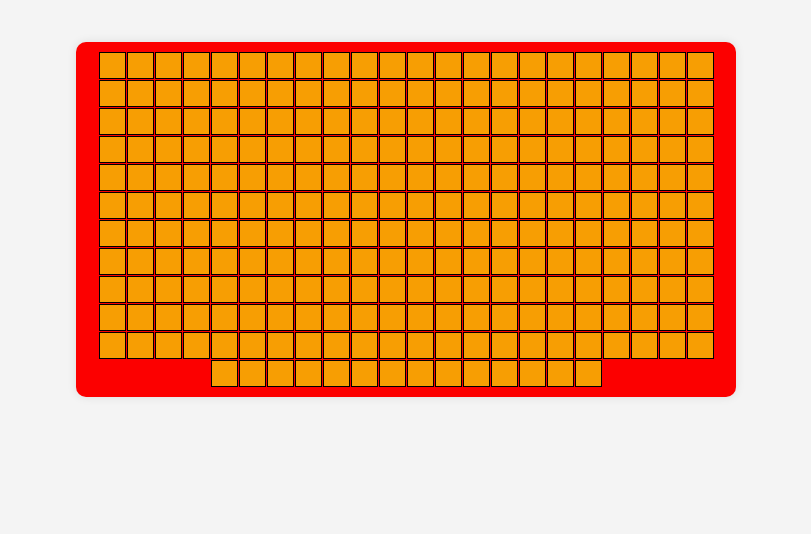
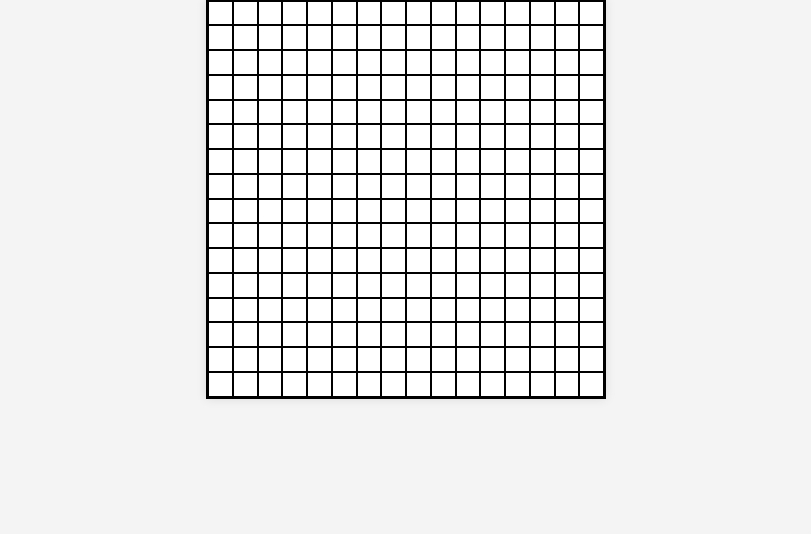
Before and after one commit to engamo/etch-a-sketch, a plain HTML site: page index.html in a window 1280 px wide. Shown: the part 266-800 px from the top of the page, without its empty margins (234-1045 px from the left). Drawn offline with Linux system fonts and the light colour scheme.

Commit message:
updated the sketch to a perfect square

```diff
--- a/index.html
+++ b/index.html
@@ -16,9 +16,7 @@
       <button id="eraser">Eraser</button>
       <button class="new-grid-btn" id="grid-size">Create new Grid</button>
     </div>
-    <div class="container">
-      <div id="grid-container"></div>
-    </div>
+    <div class="container"></div>
     <script src="/script.js"></script>
   </body>
 </html>
--- a/script.js
+++ b/script.js
@@ -1,35 +1,34 @@
-const container = document.querySelector('#grid-container');
-const gridSizeButton = document.querySelector('#grid-size');
-const resetButton = document.querySelector('#reset');
-const colorButton = document.querySelector('#color');
-const blackButton = document.querySelector('#black');
-const rainbowButton = document.querySelector('#rainbow');
-const eraserButton = document.querySelector('#eraser');
+const container = document.querySelector(".container");
+const gridSizeButton = document.querySelector("#grid-size");
+const resetButton = document.querySelector("#reset");
+const colorButton = document.querySelector("#color");
+const blackButton = document.querySelector("#black");
+const rainbowButton = document.querySelector("#rainbow");
+const eraserButton = document.querySelector("#eraser");
 
-let currentColor = 'black'; // Default color is black
+let currentColor = "black";
 
 // Function to create a grid of a given size
 function createGrid(size) {
-  container.innerHTML = ''; // Clear the existing grid
-
-  const squareSize = 400 / size;
+  container.innerHTML = ""; // Clear the existing grid
+  let containerSize = container.clientWidth;
+  const squareSize = containerSize / size;
   for (let i = 0; i < size * size; i++) {
-    const div = document.createElement('div');
-    div.classList.add('grid-item');
+    const div = document.createElement("div");
+    div.classList.add("grid-item");
     div.style.width = `${squareSize}px`;
     div.style.height = `${squareSize}px`;
 
     // Add the event listener to change color on hover
-    div.addEventListener('mouseover', function () {
-      if (currentColor === 'rainbow') {
+    div.addEventListener("mouseover", function () {
+      if (currentColor === "rainbow") {
         div.style.backgroundColor = getRandomColor();
-      } else if (currentColor === 'eraser') {
-        div.style.backgroundColor = 'rgb(247, 158, 3)'; // Erase to the original color
+      } else if (currentColor === "eraser") {
+        div.style.backgroundColor = "#fff"; // Erase to the original color
       } else {
         div.style.backgroundColor = currentColor;
       }
     });
-
     container.appendChild(div);
   }
 }
@@ -43,39 +42,39 @@ function getRandomColor() {
 }
 
 // Reset the grid (clear all colors)
-resetButton.addEventListener('click', () => createGrid(16));
+resetButton.addEventListener("click", () => createGrid(16));
 
 // Set color to black
-blackButton.addEventListener('click', () => {
-  currentColor = 'black';
+blackButton.addEventListener("click", () => {
+  currentColor = "black";
 });
 
 // Set color to a custom color chosen by the user
-colorButton.addEventListener('click', () => {
-  const color = prompt('Enter a color:');
-  currentColor = color ? color : 'black'; // Default to black if no color is entered
+colorButton.addEventListener("click", () => {
+  const color = prompt("Enter a color:");
+  currentColor = color ? color : "black"; // Default to black if no color is entered
 });
 
 // Set color to rainbow effect
-rainbowButton.addEventListener('click', () => {
-  currentColor = 'rainbow';
+rainbowButton.addEventListener("click", () => {
+  currentColor = "rainbow";
 });
 
 // Set color to the original grid color (eraser)
-eraserButton.addEventListener('click', () => {
-  currentColor = 'eraser';
+eraserButton.addEventListener("click", () => {
+  currentColor = "eraser";
 });
 
 // Create a grid of 16x16 by default
 createGrid(16);
 
 // Allow the user to create a custom grid size
-gridSizeButton.addEventListener('click', () => {
-  const input = prompt('Enter the number of squares per side (1-100):');
+gridSizeButton.addEventListener("click", () => {
+  const input = prompt("Enter the number of squares per side (1-100):");
   const size = parseInt(input, 10);
 
   if (isNaN(size) || size < 1 || size > 100) {
-    alert('Please enter a valid number between 1 and 100.');
+    alert("Please enter a valid number between 1 and 100.");
   } else {
     createGrid(size);
   }
--- a/style.css
+++ b/style.css
@@ -1,41 +1,31 @@
-/* Body styles to center the container */
+*{
+  box-sizing: border-box;
+  margin: 0;
+  padding: 0;
+}
+
 body {
   display: flex;
   flex-direction: column;
   justify-content: center;
   align-items: center;
   height: 100vh; /* Full viewport height */
-  margin: 0;
   background-color: #f4f4f4;
 }
 
-/* Container styles */
 .container {
-  width: 50%; /* Width of the grid container */
-  height: auto; /* Height of the grid container + buttons area */
-  display: flex;
-  flex-direction: column;
-  justify-content: space-between;
-  align-items: center;
-  background-color: #fc0000;
-  border-radius: 10px;
-  box-shadow: 0 0 10px rgba(0, 0, 0, 0.1);
-  padding: 10px;
-}
-
-/* Grid container with flex layout */
-#grid-container {
   display: flex;
   flex-wrap: wrap;
-  justify-content: center; /* Align grid items in the center */
-  width: 100%;
-  flex-grow: 1; /* Allow the grid to take available space */
-  gap: 1px; /* Space between grid items */
+  width: 400px;
+  height: 400px;
+  color: red;
+  border: 2px solid #000;
+  box-shadow: 0 0 10px rgba(0, 0, 0, 0.1);
 }
 
 /* Individual grid items */
 .grid-item {
-  background-color: rgb(247, 158, 3);
+  background-color: #fff;
   border: 1px solid #000;
   cursor: pointer;
   transition: background-color 0.2s ease-in-out;
@@ -49,7 +39,6 @@ body {
   margin-bottom: 40px;
 }
 
-/* Styling for the buttons */
 button {
   margin: 5px;
   padding: 10px 20px;
@@ -65,9 +54,8 @@ button:hover {
   background-color: #b6abab;
 }
 
-/* New grid button style */
 .new-grid-btn {
-  width: 200px; /* Make this button wider */
+  width: 200px;
 }
 
 button:active {
```
